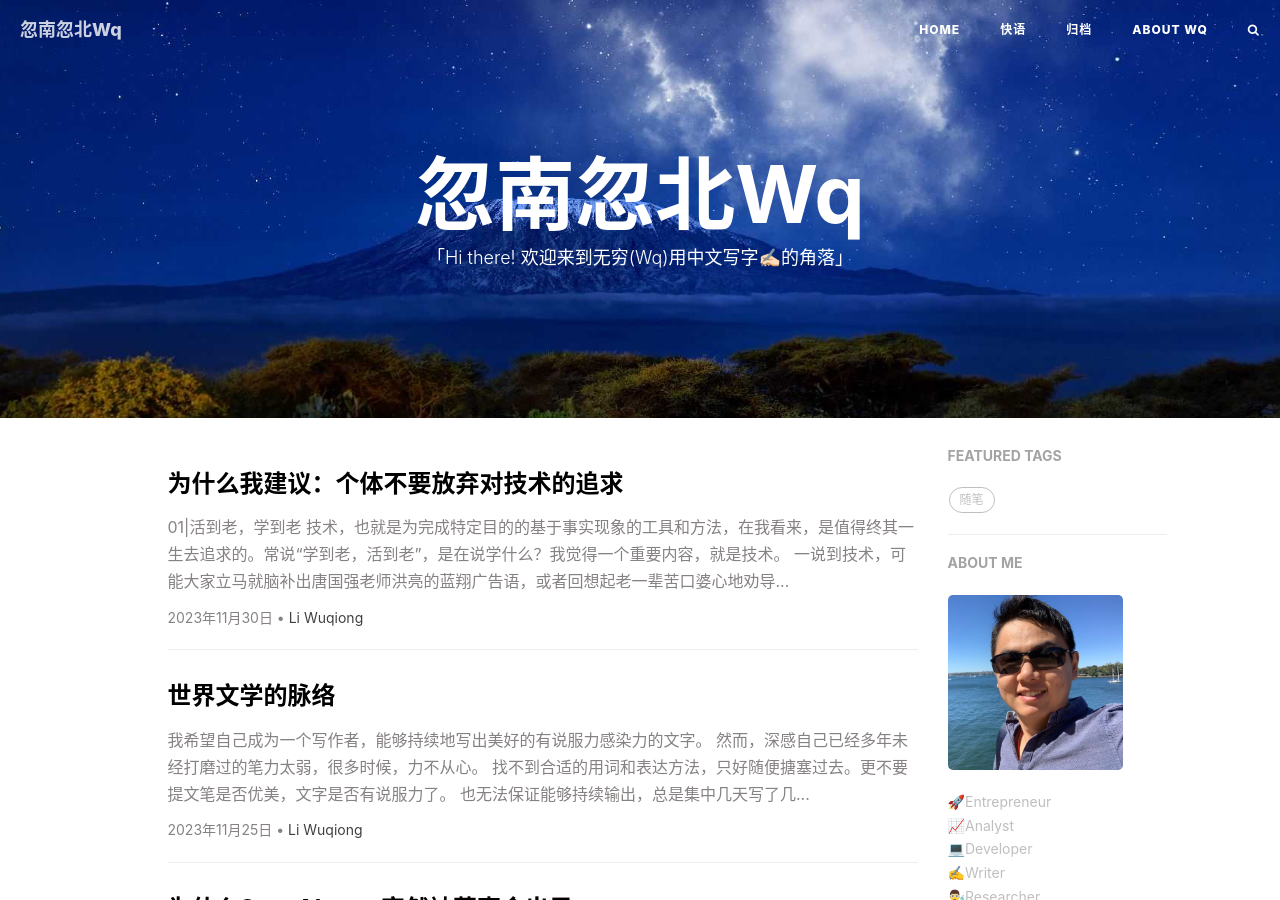
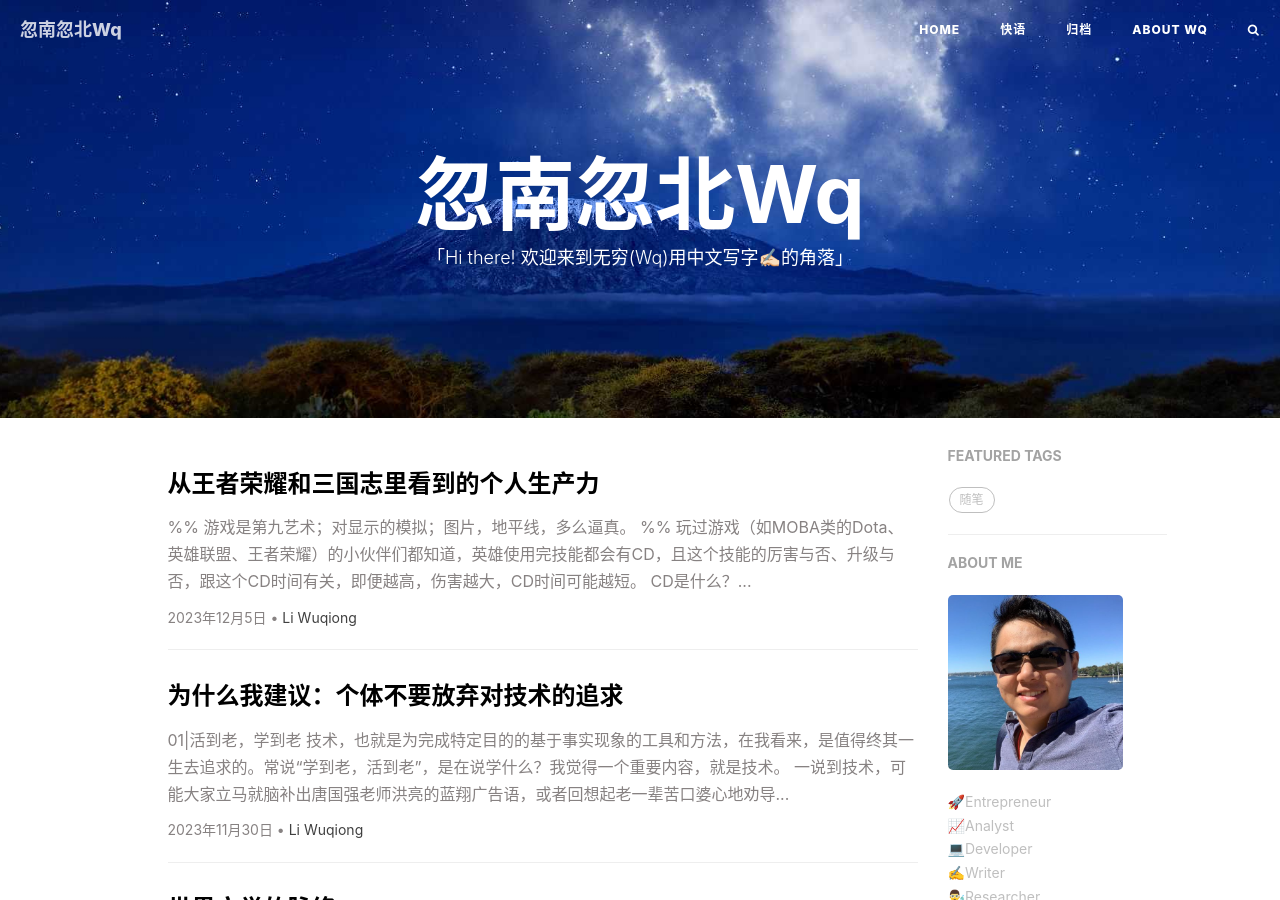
Before and after one commit to liwuqiong/blog_zh, a Jekyll site: the page built from index.html, in a window 1280 px wide and 900 px high. Built offline with Jekyll 4.4.1, drawn with Linux system fonts in a browser that asks for light colours; nearby versions of some CDN libraries; the list of posts is cut into pages by our own code; comment, search, counter and statistics services are not loaded.

Commit message:
liwuqiong: 2023-12-19 23:28:02

```diff
--- a/_posts/从王者荣耀和三国志里看到的个人生产力.md
+++ b/_posts/2023-12-05-从王者荣耀和三国志里看到的个人生产力.md
@@ -1,4 +1,11 @@
-
+---
+title: 从王者荣耀和三国志里看到的个人生产力
+subtitle:
+tags:
+date: 2023-12-05
+layout: post
+header-style: text
+---
 %% 游戏是第九艺术；对显示的模拟；图片，地平线，多么逼真。 %%
 
 玩过游戏（如MOBA类的Dota、英雄联盟、王者荣耀）的小伙伴们都知道，英雄使用完技能都会有CD，且这个技能的厉害与否、升级与否，跟这个CD时间有关，即便越高，伤害越大，CD时间可能越短。
```
